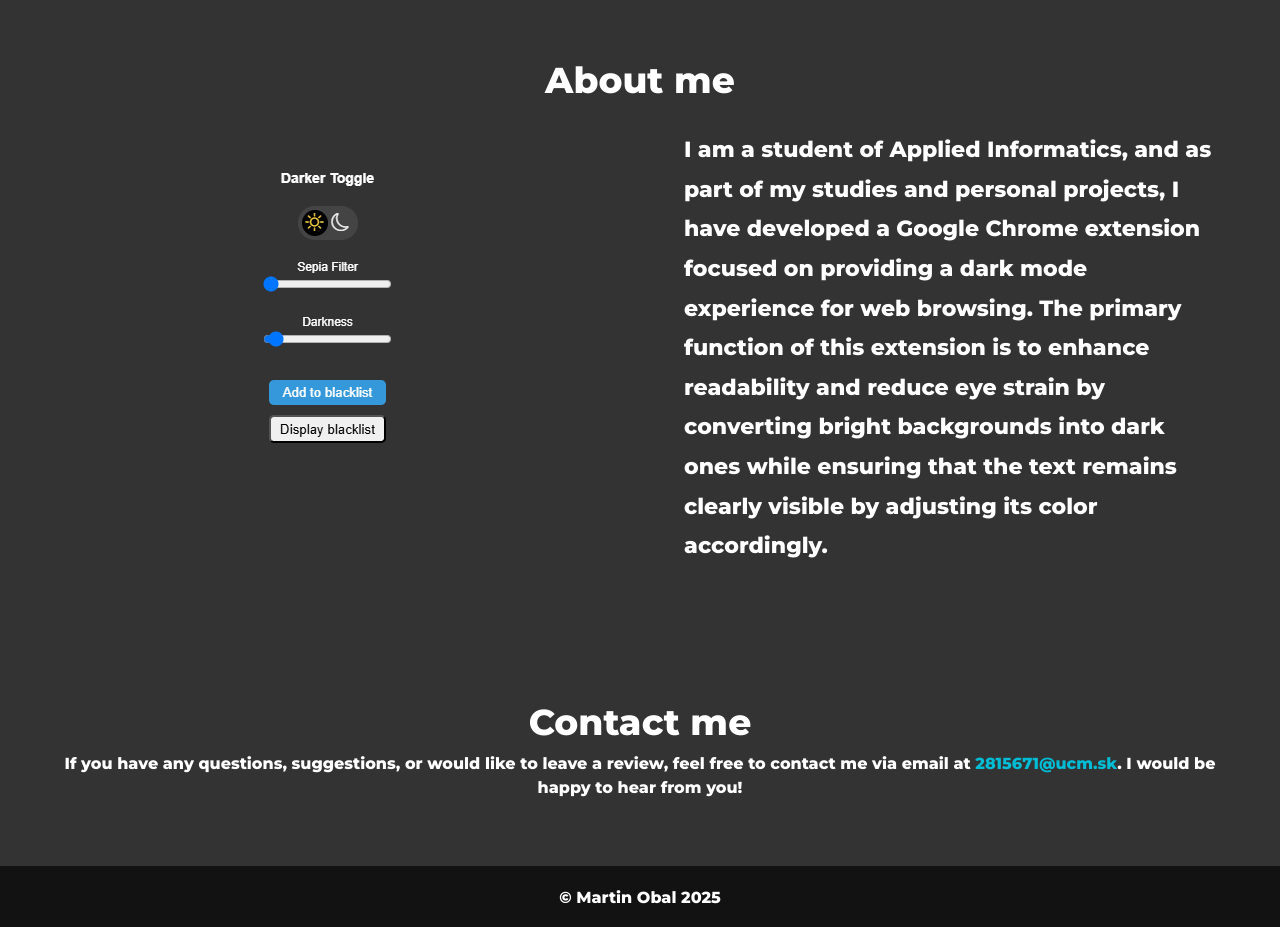
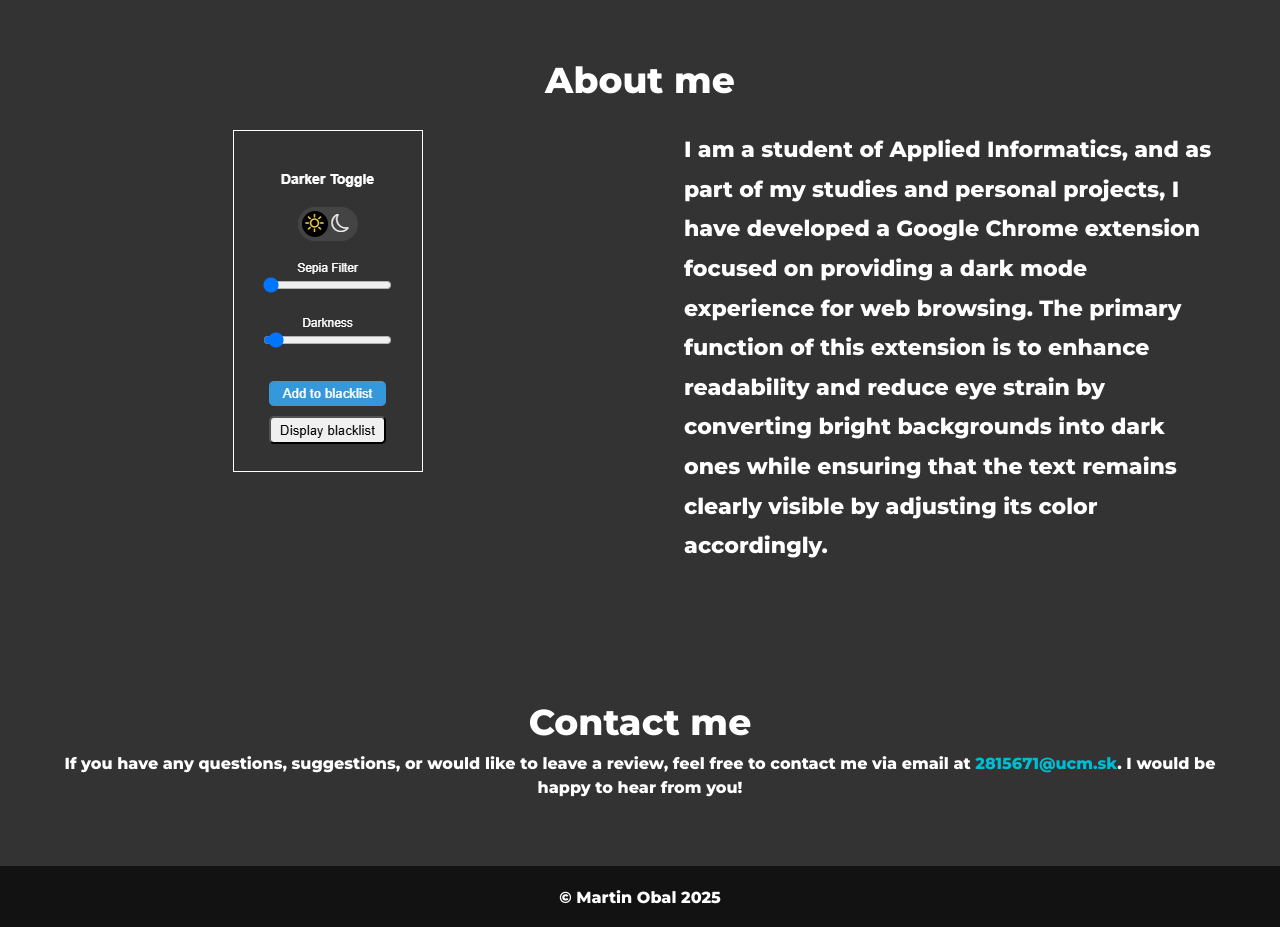
Before and after one commit to martinobal1/darker-landingpage, a plain HTML site: page index.html in a window 1280 px wide. Shown: the part 2860-3787 px from the top of the page. Drawn offline with nearby package versions, Linux system fonts and the light colour scheme.

Commit message:
Update index.html

```diff
--- a/index.html
+++ b/index.html
@@ -28,7 +28,9 @@
     background: transparent;
     transition: color 0.5s;
 }
-
+.about-image img {
+    border: 1px solid;
+}
 .nav-links a {
     color: black;
     text-decoration: none;
```
